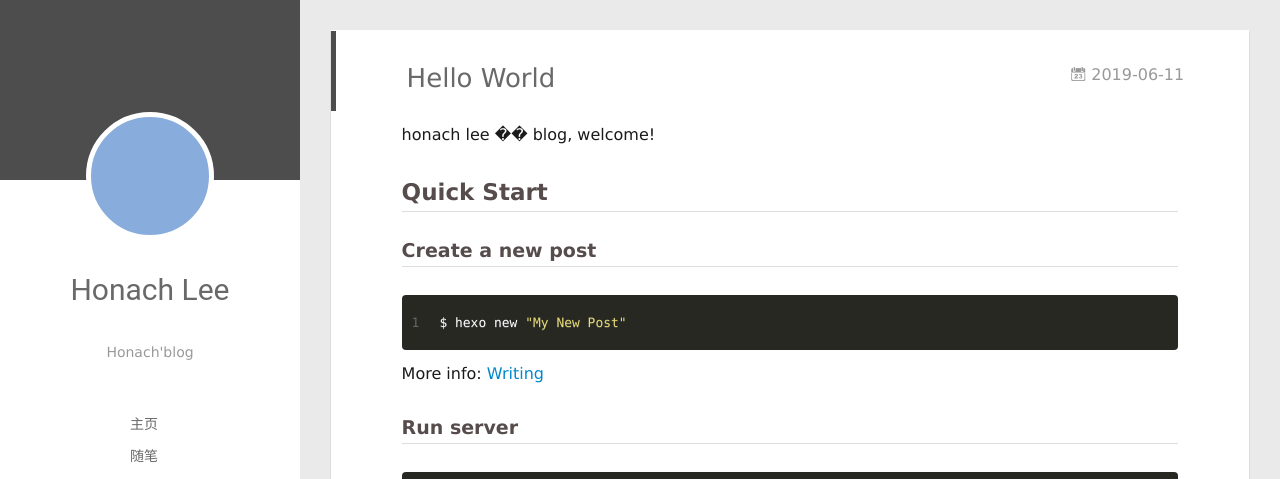
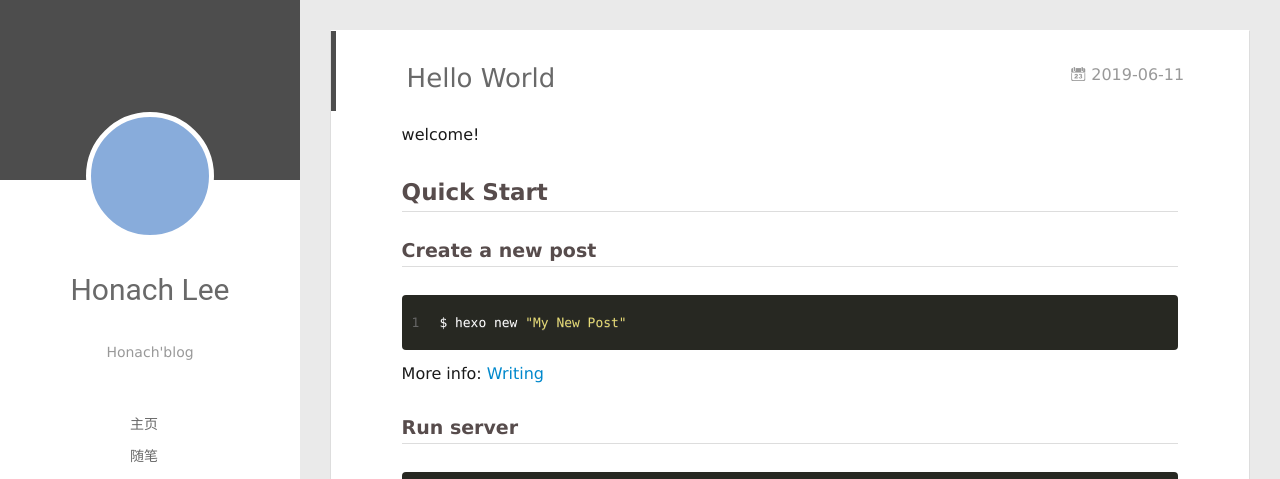
Before and after one commit to CrosszDragon/CrosszDragon.github.io, a plain HTML site: page 2019/06/11/hello-world/index.html in a window 1280 px wide. Shown: the top 479 px of the page. Drawn offline with Linux system fonts and the light colour scheme; no server answers.

Commit message:
Site updated: 2019-06-12 10:35:12

```diff
--- a/2019/06/11/hello-world/index.html
+++ b/2019/06/11/hello-world/index.html
@@ -8,17 +8,17 @@
   <link rel="dns-prefetch" href="http://yoursite.com">
   <title>Hello World | Hexo</title>
   <meta name="viewport" content="width=device-width, initial-scale=1, maximum-scale=1">
-  <meta name="description" content="honach lee �� blog,    welcome! Quick StartCreate a new post1$ hexo new &quot;My New Post&quot;  More info: Writing Run server1$ hexo server  More info: Server Generate static files1$ hexo generate  More info:">
+  <meta name="description" content="welcome! Quick StartCreate a new post1$ hexo new &quot;My New Post&quot;  More info: Writing Run server1$ hexo server  More info: Server Generate static files1$ hexo generate  More info: Generating Deploy to re">
 <meta property="og:type" content="article">
 <meta property="og:title" content="Hello World">
 <meta property="og:url" content="http://yoursite.com/2019/06/11/hello-world/index.html">
 <meta property="og:site_name" content="Hexo">
-<meta property="og:description" content="honach lee �� blog,    welcome! Quick StartCreate a new post1$ hexo new &quot;My New Post&quot;  More info: Writing Run server1$ hexo server  More info: Server Generate static files1$ hexo generate  More info:">
+<meta property="og:description" content="welcome! Quick StartCreate a new post1$ hexo new &quot;My New Post&quot;  More info: Writing Run server1$ hexo server  More info: Server Generate static files1$ hexo generate  More info: Generating Deploy to re">
 <meta property="og:locale" content="english&chinese">
-<meta property="og:updated_time" content="2019-06-12T02:28:55.343Z">
+<meta property="og:updated_time" content="2019-06-12T02:34:48.114Z">
 <meta name="twitter:card" content="summary">
 <meta name="twitter:title" content="Hello World">
-<meta name="twitter:description" content="honach lee �� blog,    welcome! Quick StartCreate a new post1$ hexo new &quot;My New Post&quot;  More info: Writing Run server1$ hexo server  More info: Server Generate static files1$ hexo generate  More info:">
+<meta name="twitter:description" content="welcome! Quick StartCreate a new post1$ hexo new &quot;My New Post&quot;  More info: Writing Run server1$ hexo server  More info: Server Generate static files1$ hexo generate  More info: Generating Deploy to re">
 
     <link rel="alternative" href="/atom.xml" title="Hexo" type="application/atom+xml">
 
@@ -178,7 +178,7 @@
 
     <div class="article-entry" itemprop="articleBody">
 
-        <p>honach lee �� blog,    welcome!</p>
+        <p>welcome!</p>
 <h2 id="Quick-Start"><a href="#Quick-Start" class="headerlink" title="Quick Start"></a>Quick Start</h2><h3 id="Create-a-new-post"><a href="#Create-a-new-post" class="headerlink" title="Create a new post"></a>Create a new post</h3><figure class="highlight bash"><table><tr><td class="gutter"><pre><span class="line">1</span><br></pre></td><td class="code"><pre><span class="line">$ hexo new <span class="string">"My New Post"</span></span><br></pre></td></tr></table></figure>
 
 <p>More info: <a href="https://hexo.io/docs/writing.html" target="_blank" rel="noopener">Writing</a></p>
@@ -190,7 +190,6 @@
 <p>More info: <a href="https://hexo.io/docs/generating.html" target="_blank" rel="noopener">Generating</a></p>
 <h3 id="Deploy-to-remote-sites"><a href="#Deploy-to-remote-sites" class="headerlink" title="Deploy to remote sites"></a>Deploy to remote sites</h3><figure class="highlight bash"><table><tr><td class="gutter"><pre><span class="line">1</span><br></pre></td><td class="code"><pre><span class="line">$ hexo deploy</span><br></pre></td></tr></table></figure>
 
-<p>‘’’bash<br>$hahaha , finally got it<br>‘’’</p>
 
 
 
```
Also changed, not shown: index.html (+1 -2 lines).
